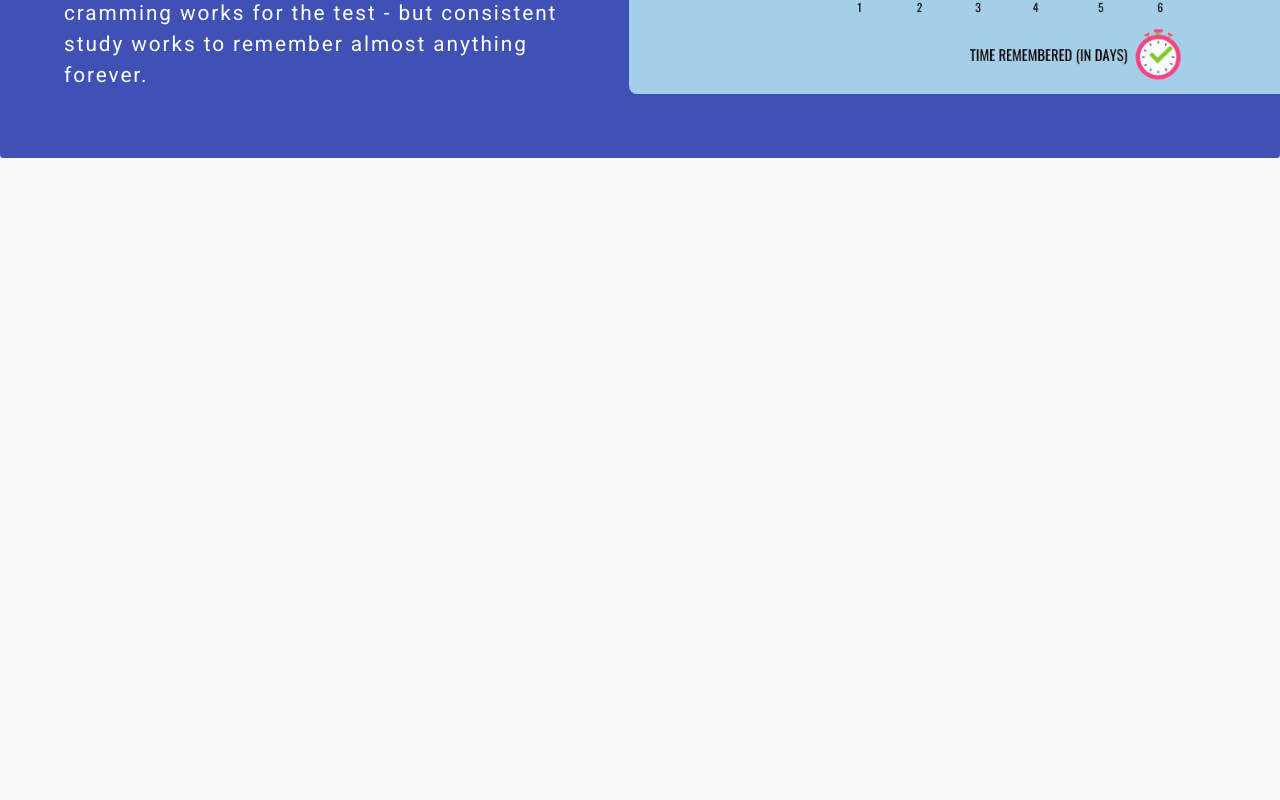
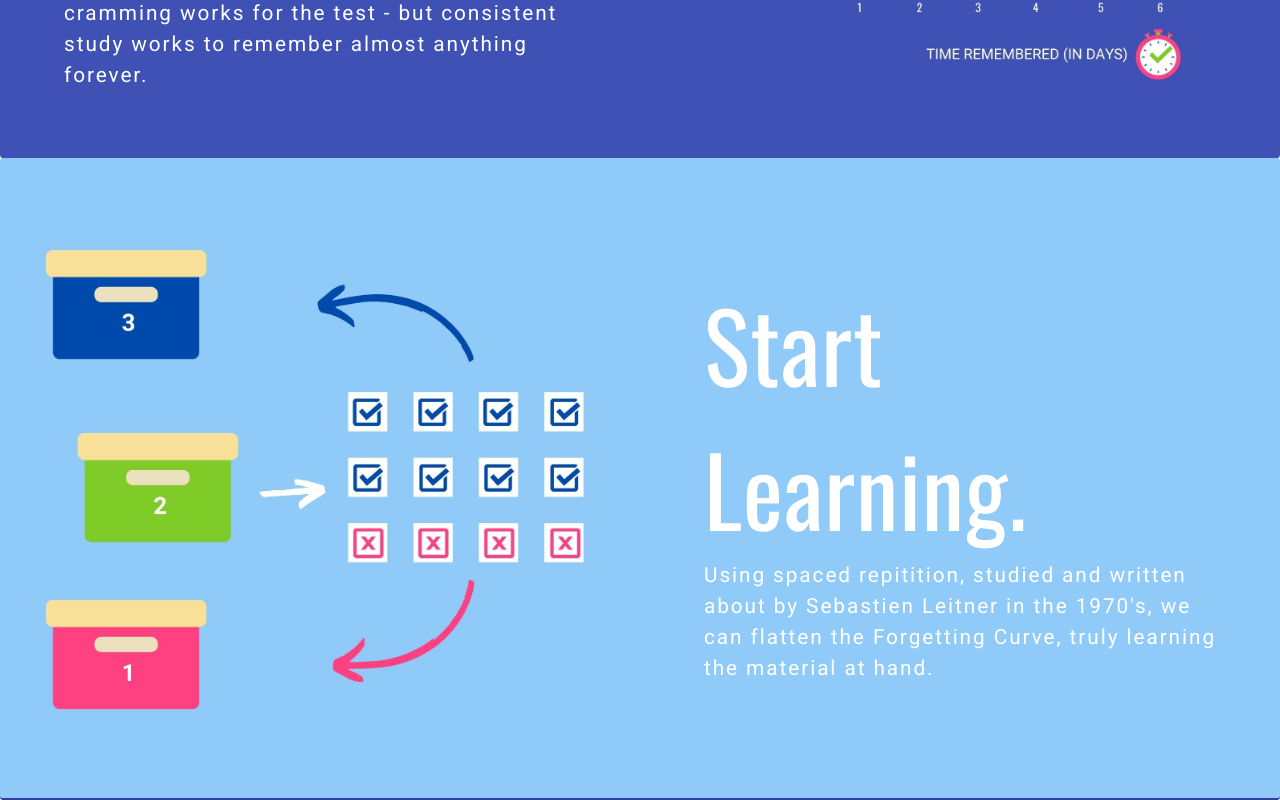
Before and after one commit to ash-bergs/leitspeed_fe, a React (Create React App) app: page / in a window 1280 px wide. Shown: the part 946-1746 px from the top of the page. Before the commit the page ends 1104 px from the top, so only its background shows below. Built offline with nearby package versions, Linux system fonts and the light colour scheme; what miragejs would draw is missing.

Commit message:
Adds to HeroDetails component
More landing page details and graphics have been added. Trying to spice it up!

```diff
--- a/src/components/LandingPage/HeroDetails.js
+++ b/src/components/LandingPage/HeroDetails.js
@@ -4,12 +4,13 @@ import { withStyles } from '@material-ui/core/styles';
 import styles from '../../styles/HeroDetailsStyles';
 
 import curveGraphic from '../../resources/images/forgetting-curve-graphic.jpg';
+import spacedRepGraphic from '../../resources/images/spaced-rep-graphic.jpg'
 
 function HeroDetails({ classes }) {
 
     return (
         <React.Fragment>
-            <Paper className={classes.root}>
+            <Paper className={classes.sectionOne}>
                 <Box className={classes.textBox}>
                     <Typography className={classes.subtitle}>Stop cramming.</Typography>
                     <Typography className={classes.bodyText}>
@@ -22,6 +23,20 @@ function HeroDetails({ classes }) {
                     <img src={curveGraphic} alt="Forgetting Curve Graph" className={classes.image} />
                 </Box>
             </Paper>
+            <Paper className={classes.sectionTwo}>
+                <Box className={classes.imgBox}>
+                    <img src={spacedRepGraphic} alt="Spaced repitition visual" className={classes.image} />
+                </Box>
+                <Box className={classes.textBox}>
+                    <Typography className={classes.subtitle}>Start Learning.</Typography>
+                    <Typography className={classes.bodyText}>
+
+                        Using spaced repitition, studied and written about by Sebastien Leitner in the 1970's, we can flatten the Forgetting Curve, truly learning the material at hand.
+
+                    </Typography>
+                </Box>
+
+            </Paper>
         </React.Fragment>
     )
 }
--- a/src/styles/HeroDetailsStyles.js
+++ b/src/styles/HeroDetailsStyles.js
@@ -1,7 +1,12 @@
 const styles = theme => ({
-    root: {
+    sectionOne: {
         display: "flex",
-        backgroundColor: theme.palette.primary.main
+        backgroundColor: theme.palette.primary.main,
+    },
+    sectionTwo: {
+        display: "flex",
+        backgroundColor: "#90caf9",
+        borderBottom: `2px solid ${theme.palette.primary.dark}`
     },
     textBox: {
         width: "50%",
```
Also changed, not shown: src/resources/images/forgetting-curve-graphic.jpg, src/resources/images/spaced-rep-graphic.jpg (added).
